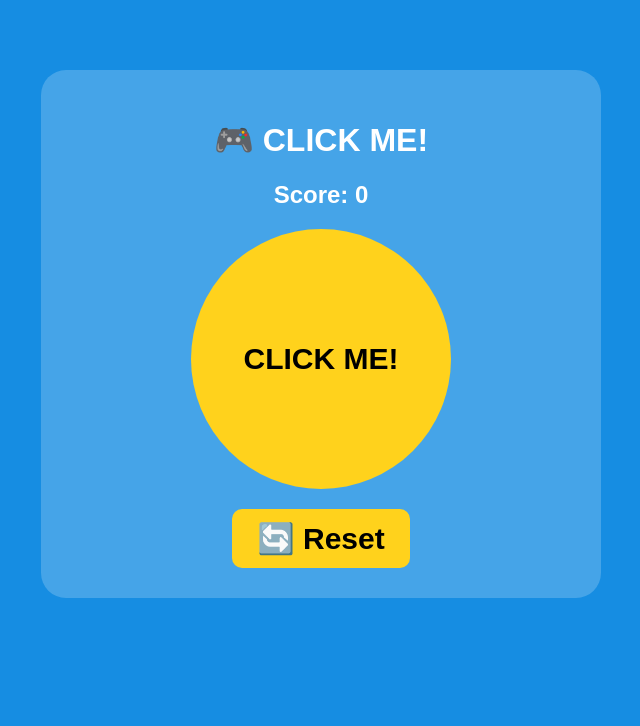
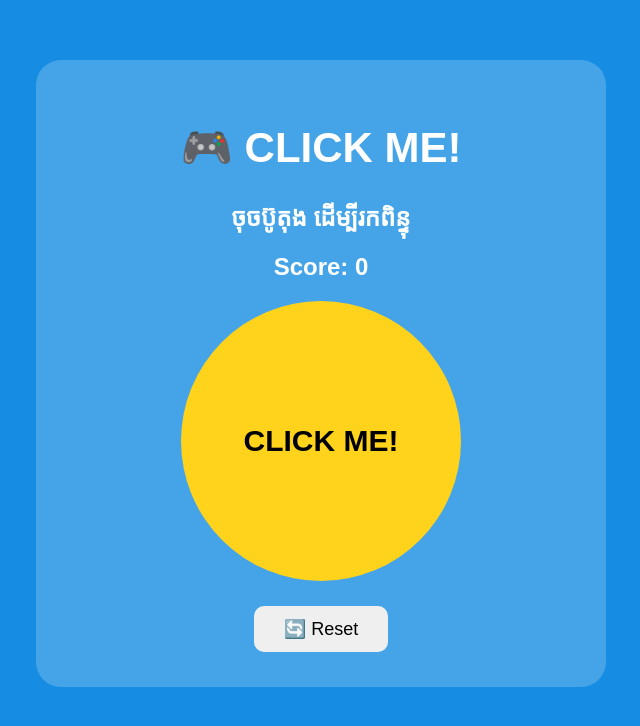
Before and after one commit to tepsokheng0973503531-crypto/my-game-site, a plain HTML site: page index.html in a window 1280 px wide. Shown: the whole page, without its empty margins (319-959 px from the left). Drawn offline with Linux system fonts and the light colour scheme.

Commit message:
Update index.html

```diff
--- a/index.html
+++ b/index.html
@@ -1,27 +1,31 @@
 <!DOCTYPE html>
-<html>
+<html lang="km">
 <head>
 <meta charset="UTF-8">
+<meta name="viewport" content="width=device-width,initial-scale=1">
 <title>Click Game</title>
 <style>
 body{margin:0;background:#168de2;font-family:Arial;text-align:center;color:white}
-.box{margin:70px auto;padding:30px;max-width:500px;background:#ffffff33;border-radius:25px}
-button{border:0;border-radius:50%;width:260px;height:260px;background:#ffd21c;font-size:30px;font-weight:bold}
-.reset{width:auto;height:auto;border-radius:10px;padding:12px 25px;margin-top:20px}
+.box{max-width:500px;margin:60px auto;padding:35px;background:#ffffff33;border-radius:25px}
+h1{font-size:42px}
+#btn{width:280px;height:280px;border:0;border-radius:50%;background:#ffd21c;font-size:30px;font-weight:bold;cursor:pointer}
+#reset{margin-top:25px;padding:12px 30px;border:0;border-radius:10px;font-size:18px}
 </style>
 </head>
 <body>
 <div class="box">
 <h1>🎮 CLICK ME!</h1>
+<h2>ចុចប៊ូតុង ដើម្បីរកពិន្ទុ</h2>
 <h2>Score: <span id="score">0</span></h2>
-<button onclick="clickMe()">CLICK ME!</button><br>
-<button class="reset" onclick="score=0;show()">🔄 Reset</button>
+<button id="btn">CLICK ME!</button><br>
+<button id="reset">🔄 Reset</button>
 </div>
 
 <script>
 let score=0;
-function clickMe(){score++;show()}
-function show(){document.getElementById("score").textContent=score}
+btn.onclick=()=>score++,scoreEl.textContent=score;
+reset.onclick=()=>score=0,scoreEl.textContent=0;
+const scoreEl=document.getElementById("score");
 </script>
 </body>
 </html>
```
